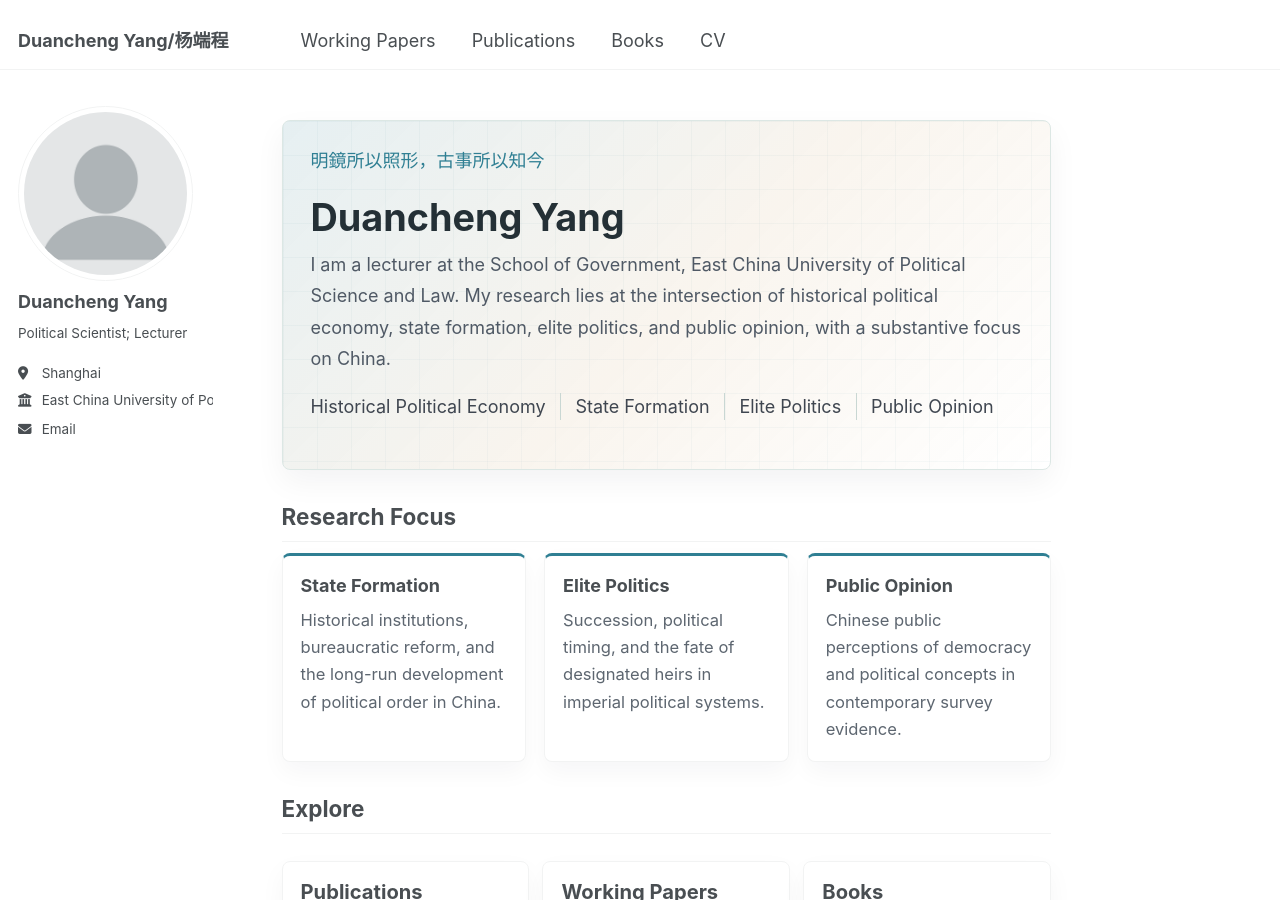
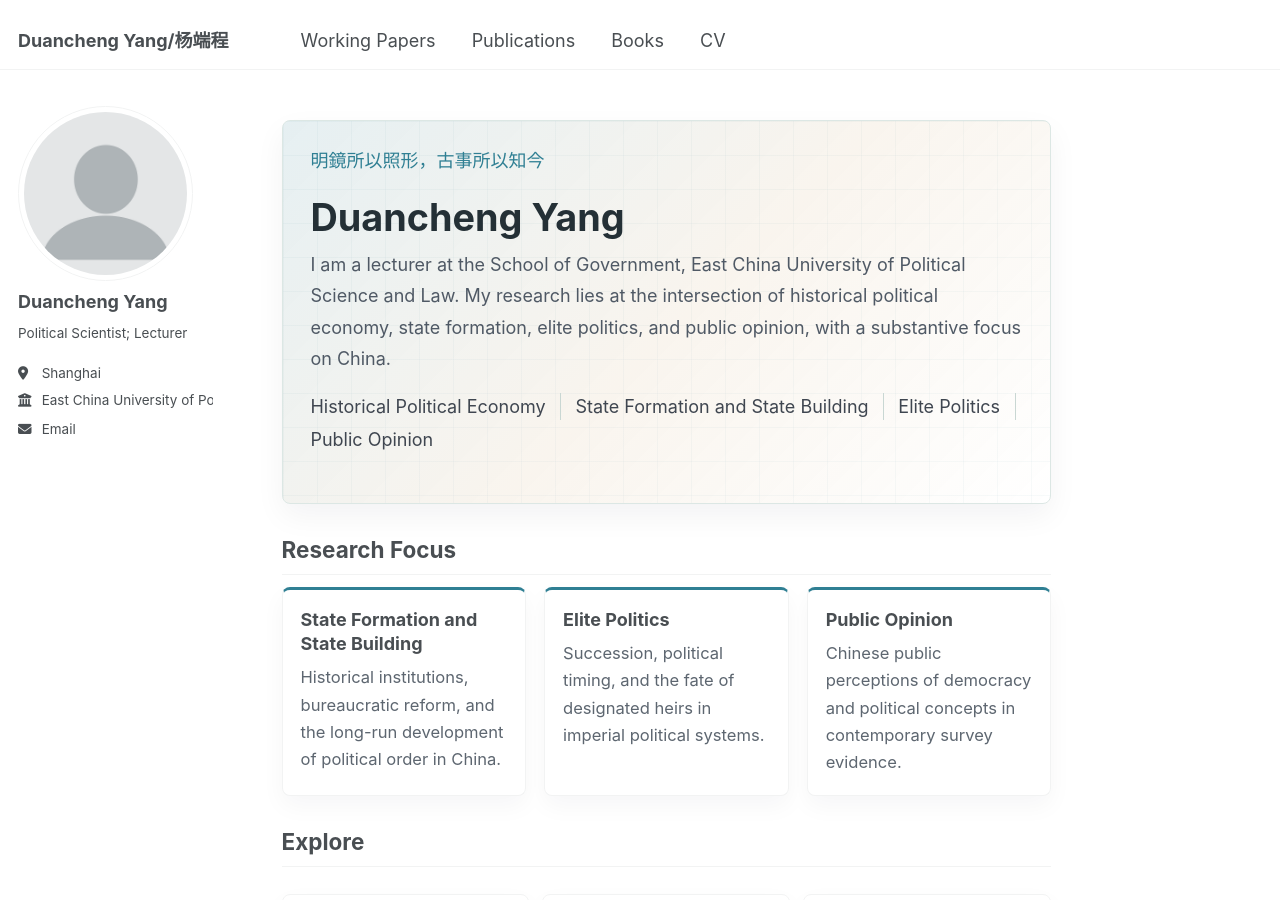
Before and after one commit to DCYeo/dcyeo.github.io, a Jekyll site: the page built from _pages/about.md, in a window 1280 px wide and 900 px high. Built offline with Jekyll 4.4.1, drawn with Linux system fonts in a browser that asks for light colours.

Commit message:
Update state building research label

```diff
--- a/_pages/about.md
+++ b/_pages/about.md
@@ -26,7 +26,7 @@ feature_row:
   <p class="home-intro page__lead">I am a lecturer at the School of Government, East China University of Political Science and Law. My research lies at the intersection of historical political economy, state formation, elite politics, and public opinion, with a substantive focus on China.</p>
   <p class="home-meta-line">
     <span>Historical Political Economy</span>
-    <span>State Formation</span>
+    <span>State Formation and State Building</span>
     <span>Elite Politics</span>
     <span>Public Opinion</span>
   </p>
@@ -36,7 +36,7 @@ feature_row:
   <h2>Research Focus</h2>
   <div class="home-focus-grid">
     <article class="home-focus-card">
-      <h3>State Formation</h3>
+      <h3>State Formation and State Building</h3>
       <p>Historical institutions, bureaucratic reform, and the long-run development of political order in China.</p>
     </article>
     <article class="home-focus-card">
```
